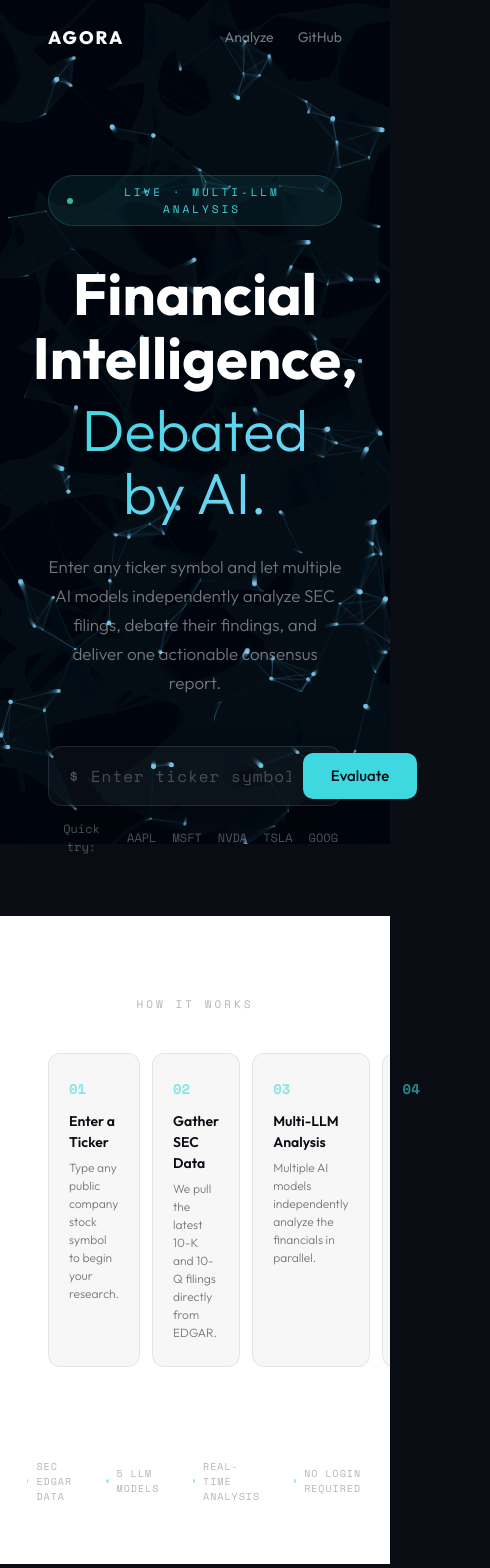
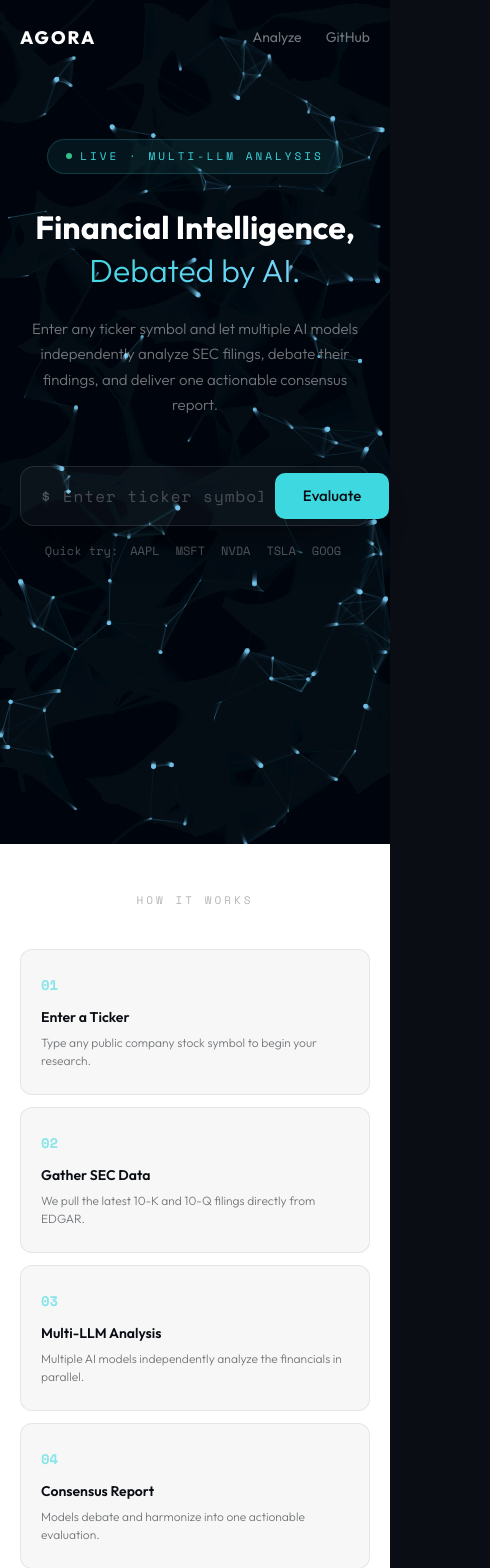
Before and after one commit to LouisZCode/AI_Powered_Stocks_Evaluation, a Next.js app in the folder frontend/: page / in a window 390 px wide. Shown: the top 1568 px of the page, 490 px wide, since content can reach past the window. Built offline with nearby package versions, Linux system fonts and the light colour scheme.

Commit message:
feature: add responsive design to the page

```diff
--- a/frontend/src/app/page.tsx
+++ b/frontend/src/app/page.tsx
@@ -50,8 +50,7 @@ export default function HomePage() {
       >
         {/* ── Nav ── */}
         <nav
-          className="flex w-full items-center justify-between"
-          style={{ padding: "24px 48px" }}
+          className="flex w-full items-center justify-between px-5 md:px-8 lg:px-12 py-6"
         >
           <span
             className="font-[800] uppercase tracking-[2px] text-white"
@@ -81,8 +80,8 @@ export default function HomePage() {
 
         {/* ── Hero ── */}
         <section
-          className="mx-auto flex w-full flex-col items-center text-center"
-          style={{ paddingTop: 100, paddingLeft: 48, paddingRight: 48, paddingBottom: 60, maxWidth: 820 }}
+          className="mx-auto flex w-full flex-col items-center text-center px-5 md:px-8 lg:px-12 pt-16 md:pt-24 pb-10 md:pb-15"
+          style={{ maxWidth: 820 }}
         >
           {/* Badge */}
           <div
@@ -112,17 +111,16 @@ export default function HomePage() {
 
           {/* Headline */}
           <h1
-            className="animate-fadeInUp delay-0 font-[700] text-white"
-            style={{ fontSize: 58, lineHeight: 1.1 }}
+            className="animate-fadeInUp delay-0 font-[700] text-white text-[32px] md:text-[46px] lg:text-[58px]"
+            style={{ lineHeight: 1.1 }}
           >
             Financial Intelligence,
           </h1>
 
           {/* Subhead */}
           <h2
-            className="animate-fadeInUp delay-100 font-[300]"
+            className="animate-fadeInUp delay-100 font-[300] text-[32px] md:text-[46px] lg:text-[58px]"
             style={{
-              fontSize: 58,
               lineHeight: 1.1,
               marginTop: 8,
               background: "linear-gradient(135deg, #3dd8e0, #7dd3fc)",
@@ -136,9 +134,8 @@ export default function HomePage() {
 
           {/* Description */}
           <p
-            className="animate-fadeInUp delay-200 font-[300]"
+            className="animate-fadeInUp delay-200 font-[300] text-[15px] md:text-[17px]"
             style={{
-              fontSize: 17,
               lineHeight: 1.7,
               marginTop: 28,
               color: "rgba(255,255,255,0.45)",
@@ -267,8 +264,8 @@ export default function HomePage() {
         }}
       >
         <div
-          className="mx-auto w-full"
-          style={{ paddingTop: 80, paddingBottom: 40, paddingLeft: 48, paddingRight: 48, maxWidth: 820 }}
+          className="mx-auto w-full px-5 md:px-8 lg:px-12 pt-12 md:pt-20 pb-8 md:pb-10"
+          style={{ maxWidth: 820 }}
         >
           <p
             className="text-center"
@@ -285,11 +282,7 @@ export default function HomePage() {
           </p>
 
           <div
-            className="grid"
-            style={{
-              gridTemplateColumns: "repeat(4, 1fr)",
-              gap: 12,
-            }}
+            className="grid grid-cols-1 sm:grid-cols-2 lg:grid-cols-4 gap-3"
           >
             {STEPS.map((step) => (
               <div
@@ -331,13 +324,7 @@ export default function HomePage() {
 
         {/* ── Trust Bar ── */}
         <div
-          className="mx-auto flex items-center justify-center"
-          style={{
-            padding: "32px 48px",
-            marginTop: 20,
-            paddingBottom: 60,
-            gap: 32,
-          }}
+          className="mx-auto flex flex-wrap items-center justify-center gap-4 md:gap-8 px-5 md:px-8 lg:px-12 pt-6 md:pt-8 pb-10 md:pb-15 mt-2 md:mt-5"
         >
           {TRUST_ITEMS.map((item) => (
             <span
--- a/frontend/src/components/AnalysisCard.tsx
+++ b/frontend/src/components/AnalysisCard.tsx
@@ -43,7 +43,7 @@ export default function AnalysisCard({ model, analysis }: Props) {
   const [expanded, setExpanded] = useState<MetricKey | null>(null);
 
   return (
-    <div className="glass rounded-xl p-5 flex flex-col gap-4">
+    <div className="glass rounded-xl p-3.5 md:p-5 flex flex-col gap-4">
       {/* Header */}
       <div className="flex items-center justify-between">
         <div className="flex items-center gap-2">
@@ -74,7 +74,7 @@ export default function AnalysisCard({ model, analysis }: Props) {
                   : "border-white/[0.08] bg-white/[0.08] hover:bg-white/[0.10]"
               }`}
             >
-              <span className="text-[10px] uppercase tracking-wider text-muted">
+              <span className="text-[11px] md:text-[10px] uppercase tracking-wider text-muted">
                 {METRIC_LABELS[key]}
               </span>
               <span
--- a/frontend/src/components/GlassContainer.tsx
+++ b/frontend/src/components/GlassContainer.tsx
@@ -5,7 +5,7 @@ interface Props {
 export default function GlassContainer({ children }: Props) {
   return (
     <div className="relative z-10 mx-auto w-full max-w-5xl min-h-screen flex flex-col px-4 py-8 gap-6">
-      <div className="glass rounded-2xl p-8 flex flex-col gap-6">
+      <div className="glass rounded-2xl p-4 md:p-6 lg:p-8 flex flex-col gap-4 md:gap-6">
         {children}
       </div>
     </div>
--- a/frontend/src/components/LlmTracker.tsx
+++ b/frontend/src/components/LlmTracker.tsx
@@ -40,7 +40,7 @@ export default function LlmTracker({ modelStatuses }: Props) {
       {modelStatuses.map((ms) => (
         <div
           key={ms.model}
-          className="flex items-center gap-3 px-4 py-6 bg-white/[0.10] border border-white/[0.10] rounded-lg animate-fadeIn overflow-hidden"
+          className="flex items-center gap-3 px-3 md:px-4 py-4 md:py-6 bg-white/[0.10] border border-white/[0.10] rounded-lg animate-fadeIn overflow-hidden"
         >
           <StatusIcon status={ms.status} />
           <div className="flex flex-col min-w-0">
--- a/frontend/src/components/TickerInput.tsx
+++ b/frontend/src/components/TickerInput.tsx
@@ -47,7 +47,7 @@ export default function TickerInput({ onSubmit, disabled }: Props) {
           availableModels.map((model) => (
             <label
               key={model}
-              className={`flex items-center gap-2 px-3 py-1.5 rounded-md border text-xs font-mono cursor-pointer transition-colors ${
+              className={`flex items-center gap-2 px-3 py-2 md:py-1.5 rounded-md border text-xs font-mono cursor-pointer transition-colors ${
                 selectedModels.includes(model)
                   ? "border-sky-300/30 bg-sky-300/10 text-sky-300"
                   : "border-white/[0.06] bg-white/[0.02] text-muted"
@@ -61,7 +61,7 @@ export default function TickerInput({ onSubmit, disabled }: Props) {
                 className="sr-only"
               />
               <div
-                className={`w-3 h-3 rounded-sm border flex items-center justify-center ${
+                className={`w-3.5 h-3.5 md:w-3 md:h-3 rounded-sm border flex items-center justify-center ${
                   selectedModels.includes(model)
                     ? "border-sky-300 bg-sky-300/20"
                     : "border-white/20"
@@ -90,7 +90,7 @@ export default function TickerInput({ onSubmit, disabled }: Props) {
       </div>
 
       {/* Ticker input */}
-      <div className="flex gap-3">
+      <div className="flex flex-col sm:flex-row gap-3">
         <div className="relative flex-1">
           <span className="absolute left-3 top-1/2 -translate-y-1/2 text-muted font-mono text-sm">
             $
@@ -107,7 +107,7 @@ export default function TickerInput({ onSubmit, disabled }: Props) {
         <button
           type="submit"
           disabled={disabled || !ticker.trim() || selectedModels.length === 0}
-          className="px-6 py-3 bg-sky-300/10 border border-sky-300/20 rounded-lg text-sky-300 text-sm font-medium hover:bg-sky-300/20 transition-colors disabled:opacity-30 disabled:cursor-not-allowed"
+          className="w-full sm:w-auto px-6 py-3 bg-sky-300/10 border border-sky-300/20 rounded-lg text-sky-300 text-sm font-medium hover:bg-sky-300/20 transition-colors disabled:opacity-30 disabled:cursor-not-allowed"
         >
           {disabled ? "Processing..." : "Evaluate"}
         </button>
```
